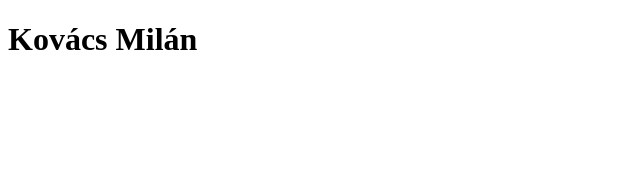
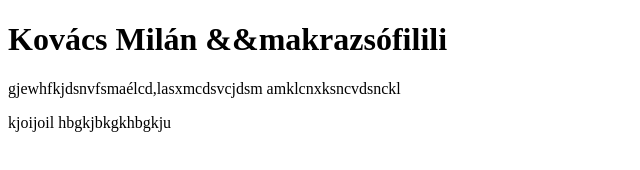
Before and after one commit to Milkacola/probaKozos, a plain HTML site: page index.html in a window 1280 px wide. Shown: the whole page, without its empty margins (0-640 px from the left). Drawn offline with Linux system fonts and the light colour scheme.

Commit message:
mzslmód

```diff
--- a/index.html
+++ b/index.html
@@ -2,9 +2,12 @@
 <html>
 <head>
 	<meta charset = "utf-8">
-	<title>Kovács Milán</title>
+	<title>Kovács Milán &&makrazsófilili</title>
 </head>
 <body>
-    <h1>Kovács Milán</h1>
+	<h1>Kovács Milán &&makrazsófilili</h1>
+	<p>gjewhfkjdsnvfsmaélcd,lasxmcdsvcjdsm amklcnxksncvdsnckl</p>
+	kjoijoil
+	hbgkjbkgkhbgkju
 </body>
 </html>
```
